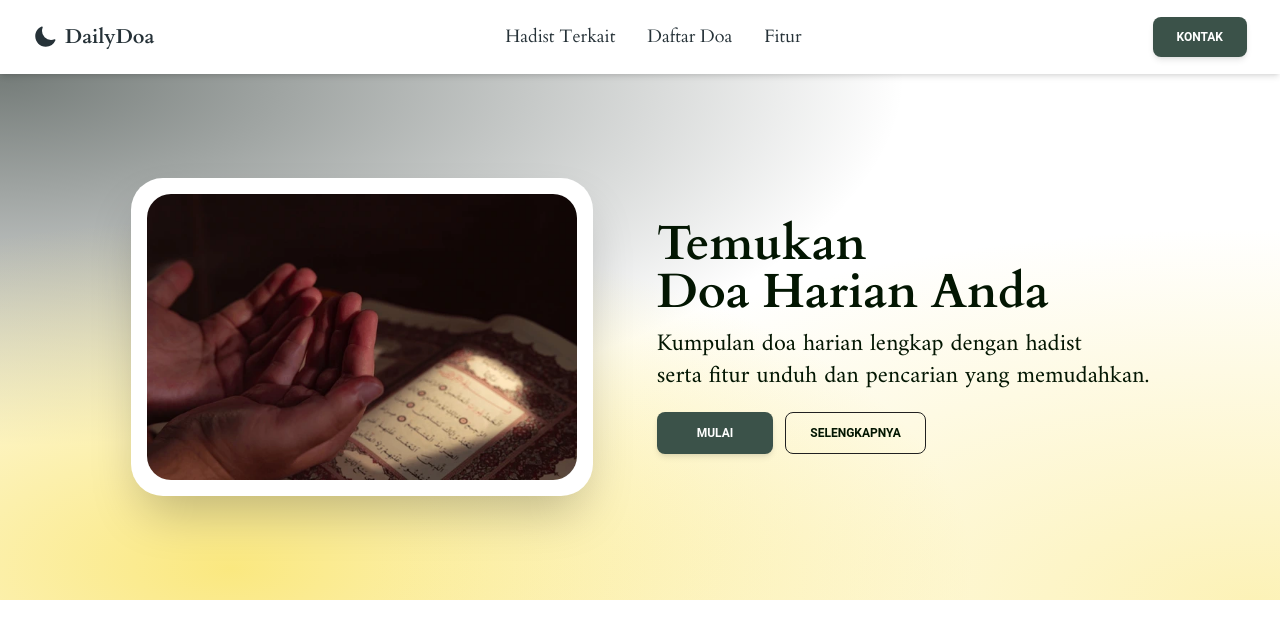
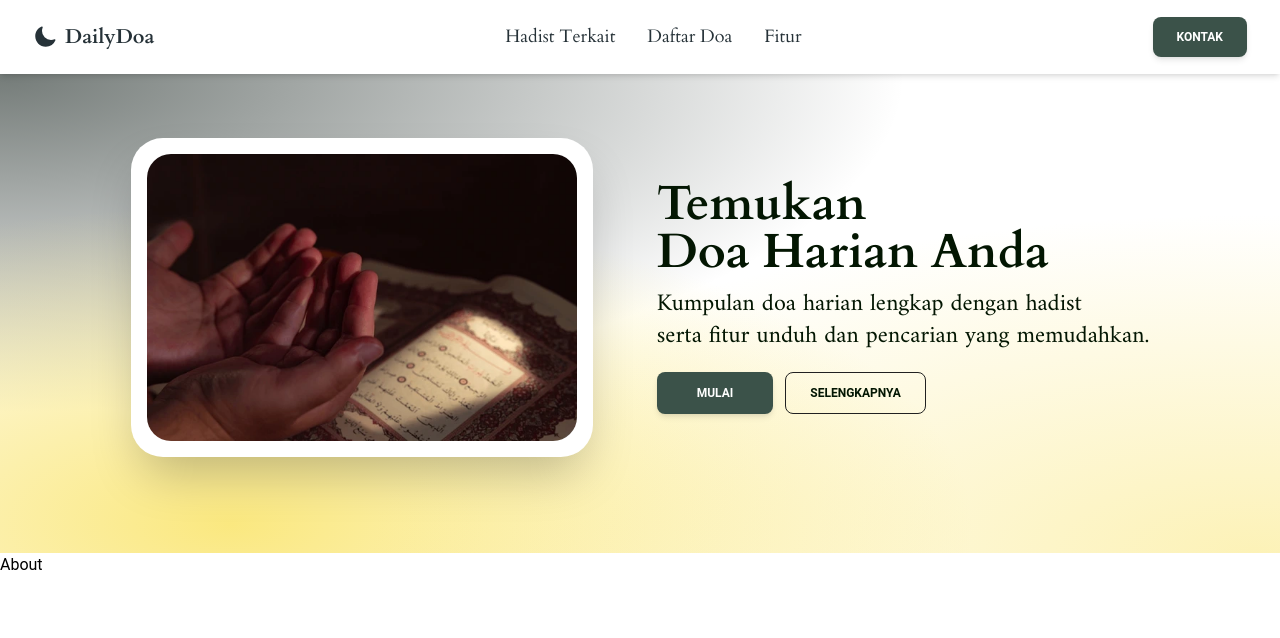
Before and after one commit to iammburg/DailyDoa, a React (Vite) app: page / in a window 1280 px wide. Shown: the top 638 px of the page. Built offline with nearby package versions, Linux system fonts and the light colour scheme.

Commit message:
fix: hero section fixed

```diff
--- a/index.html
+++ b/index.html
@@ -3,7 +3,7 @@
 
 <head>
   <meta charset="UTF-8" />
-  <!-- <link rel="icon" type="image/svg+xml" href="/vite.svg" /> -->
+  <link rel="icon" type="image/svg+xml" href="src/assets/images/moon.svg" />
   <meta name="viewport" content="width=device-width, initial-scale=1.0" />
 
   <!-- Fonts -->
@@ -16,7 +16,7 @@
   <!-- Styles -->
   <link rel="stylesheet" href="src/styles/index.css">
 
-  <title>DailyDua - </title>
+  <title>DailyDua - Kumpulan Doa Harian</title>
 </head>
 
 <body>
--- a/src/App.jsx
+++ b/src/App.jsx
@@ -1,12 +1,14 @@
 import "./styles/index.css";
 import { StickyNavbar } from "./components/Navbar";
 import Hero from "./pages/Hero";
+import About from "./pages/About";
 
 export default function App() {
   return (
     <>
       <StickyNavbar />
       <Hero />
+      <About />
     </>
   );
 }
--- /dev/null
+++ b/src/pages/About.jsx
@@ -0,0 +1,3 @@
+export default function About() {
+  return <div>About</div>;
+}
--- a/src/pages/Hero.jsx
+++ b/src/pages/Hero.jsx
@@ -5,7 +5,7 @@ import "../styles/hero.css";
 export default function Hero() {
   return (
     <div className="hero w-full">
-      <div className="hero__container mx-auto flex h-[526px] max-w-screen-xxl flex-wrap items-center justify-center gap-7 px-7 py-7 md:gap-16">
+      <div className="hero__container mx-auto flex h-full max-w-screen-xxl flex-wrap items-center justify-center gap-7 px-7 pb-24 pt-16 md:gap-16">
         <div className="hero-image__container w-[430] rounded-[32px] bg-white p-4 shadow-2xl">
           <img
             src={hero_image}
```
Also changed, not shown: src/assets/images/moon.svg (added).
